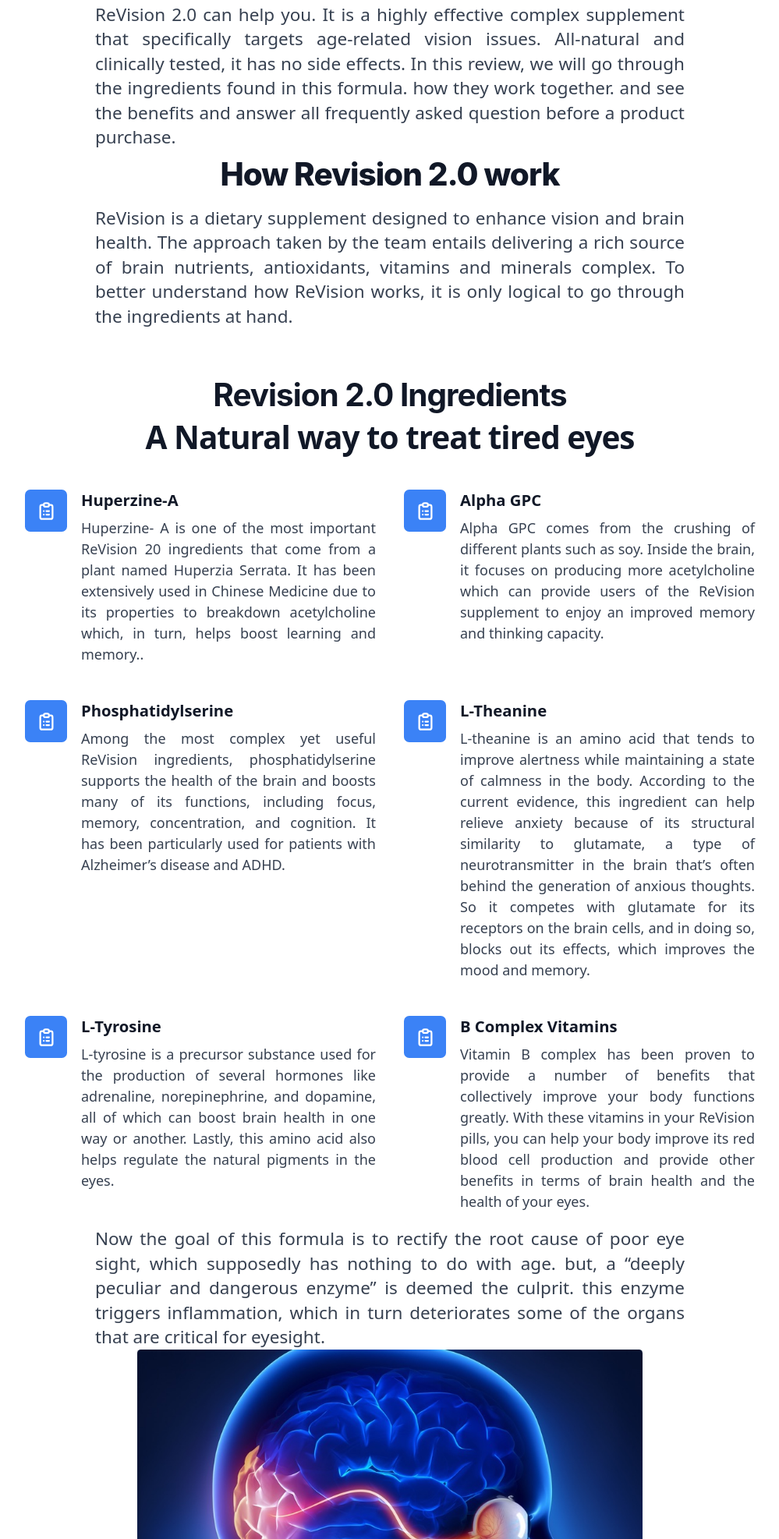
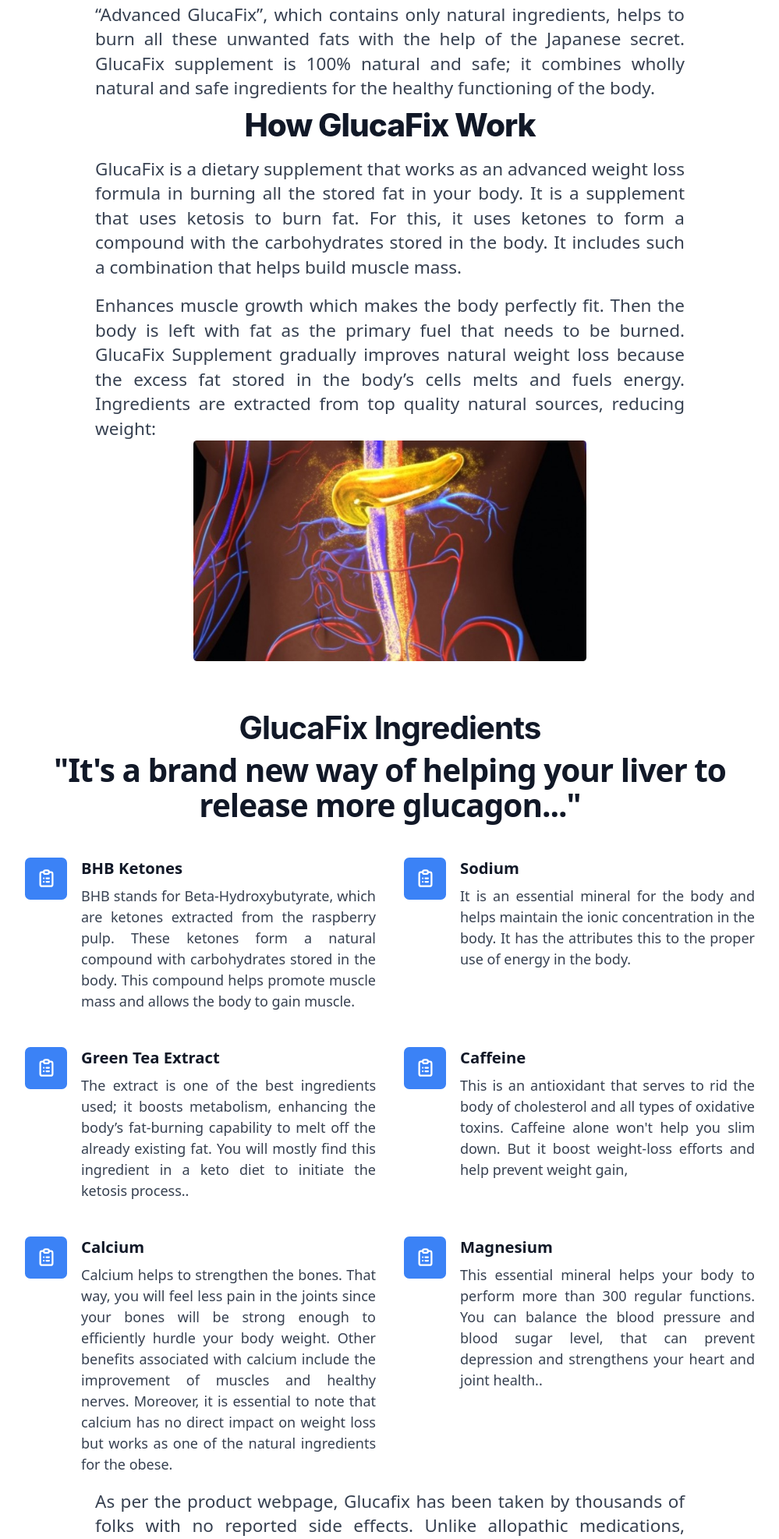
Before and after one commit to ouss4m4/glucafix, a Gatsby site: page / in a window 1280 px wide. Shown: the part 1743-3717 px from the top of the page at 78% size, without its empty margins (140-1139 px from the left). Built offline with nearby package versions, Linux system fonts and the light colour scheme; Gatsby itself is replaced by a stand-in of ours.

Commit message:
halfway through

```diff
--- a/src/components/features/index.js
+++ b/src/components/features/index.js
@@ -16,11 +16,12 @@
                 id="ingredients"
                 className="mt-2 text-3xl leading-8 font-bold tracking-tight text-gray-900 sm:text-4xl"
               >
-                Revision 2.0 Ingredients
+                GlucaFix Ingredients
               </h2>
             </Link>
             <p className="mt-2 text-3xl leading-8 font-extrabold tracking-tight text-gray-900 sm:text-4xl">
-              A Natural way to treat tired eyes
+              "It's a brand new way of helping your liver to release more
+              glucagon..."
             </p>
             {/* <p className="mt-4 max-w-2xl text-xl text-gray-700 lg:mx-auto text-justify">
               ReVision 2.0 brings together a powerful mix of herbs and
@@ -53,14 +54,14 @@
                 </div>
                 <div className="ml-4">
                   <dt className="text-lg leading-6 font-bold text-gray-900 ">
-                    Huperzine-A
+                    BHB Ketones
                   </dt>
                   <dd className="mt-2 text-base text-gray-700 text-justify">
-                    Huperzine- A is one of the most important ReVision 20
-                    ingredients that come from a plant named Huperzia Serrata.
-                    It has been extensively used in Chinese Medicine due to its
-                    properties to breakdown acetylcholine which, in turn, helps
-                    boost learning and memory..
+                    BHB stands for Beta-Hydroxybutyrate, which are ketones
+                    extracted from the raspberry pulp. These ketones form a
+                    natural compound with carbohydrates stored in the body. This
+                    compound helps promote muscle mass and allows the body to
+                    gain muscle.
                   </dd>
                 </div>
               </div>
@@ -86,14 +87,12 @@
                 </div>
                 <div className="ml-4">
                   <dt className="text-lg leading-6 font-bold text-gray-900">
-                    Alpha GPC
+                    Sodium
                   </dt>
                   <dd className="mt-2 text-base text-gray-700 text-justify">
-                    Alpha GPC comes from the crushing of different plants such
-                    as soy. Inside the brain, it focuses on producing more
-                    acetylcholine which can provide users of the ReVision
-                    supplement to enjoy an improved memory and thinking
-                    capacity.
+                    It is an essential mineral for the body and helps maintain
+                    the ionic concentration in the body. It has the attributes
+                    this to the proper use of energy in the body.
                   </dd>
                 </div>
               </div>
@@ -120,14 +119,13 @@
                 </div>
                 <div className="ml-4">
                   <dt className="text-lg leading-6 font-bold text-gray-900">
-                    Phosphatidylserine
+                    Green Tea Extract
                   </dt>
                   <dd className="mt-2 text-base text-gray-700 text-justify">
-                    Among the most complex yet useful ReVision ingredients,
-                    phosphatidylserine supports the health of the brain and
-                    boosts many of its functions, including focus, memory,
-                    concentration, and cognition. It has been particularly used
-                    for patients with Alzheimer’s disease and ADHD.
+                    The extract is one of the best ingredients used; it boosts
+                    metabolism, enhancing the body’s fat-burning capability to
+                    melt off the already existing fat. You will mostly find this
+                    ingredient in a keto diet to initiate the ketosis process..
                   </dd>
                 </div>
               </div>
@@ -154,18 +152,13 @@
                 </div>
                 <div className="ml-4">
                   <dt className="text-lg leading-6 font-bold text-gray-900">
-                    L-Theanine
+                    Caffeine
                   </dt>
                   <dd className="mt-2 text-base text-gray-700 text-justify">
-                    L-theanine is an amino acid that tends to improve alertness
-                    while maintaining a state of calmness in the body. According
-                    to the current evidence, this ingredient can help relieve
-                    anxiety because of its structural similarity to glutamate, a
-                    type of neurotransmitter in the brain that’s often behind
-                    the generation of anxious thoughts. So it competes with
-                    glutamate for its receptors on the brain cells, and in doing
-                    so, blocks out its effects, which improves the mood and
-                    memory.
+                    This is an antioxidant that serves to rid the body of
+                    cholesterol and all types of oxidative toxins. Caffeine
+                    alone won't help you slim down. But it boost weight-loss
+                    efforts and help prevent weight gain,
                   </dd>
                 </div>
               </div>
@@ -192,14 +185,16 @@
                 </div>
                 <div className="ml-4">
                   <dt className="text-lg leading-6 font-bold text-gray-900">
-                    L-Tyrosine
+                    Calcium
                   </dt>
                   <dd className="mt-2 text-base text-gray-700 text-justify">
-                    L-tyrosine is a precursor substance used for the production
-                    of several hormones like adrenaline, norepinephrine, and
-                    dopamine, all of which can boost brain health in one way or
-                    another. Lastly, this amino acid also helps regulate the
-                    natural pigments in the eyes.
+                    Calcium helps to strengthen the bones. That way, you will
+                    feel less pain in the joints since your bones will be strong
+                    enough to efficiently hurdle your body weight. Other
+                    benefits associated with calcium include the improvement of
+                    muscles and healthy nerves. Moreover, it is essential to
+                    note that calcium has no direct impact on weight loss but
+                    works as one of the natural ingredients for the obese.
                   </dd>
                 </div>
               </div>
@@ -225,15 +220,13 @@
                 </div>
                 <div className="ml-4">
                   <dt className="text-lg leading-6 font-bold text-gray-900">
-                    B Complex Vitamins
+                    Magnesium
                   </dt>
                   <dd className="mt-2 text-base text-gray-700 text-justify">
-                    Vitamin B complex has been proven to provide a number of
-                    benefits that collectively improve your body functions
-                    greatly. With these vitamins in your ReVision pills, you can
-                    help your body improve its red blood cell production and
-                    provide other benefits in terms of brain health and the
-                    health of your eyes.
+                    This essential mineral helps your body to perform more than
+                    300 regular functions. You can balance the blood pressure
+                    and blood sugar level, that can prevent depression and
+                    strengthens your heart and joint health..
                   </dd>
                 </div>
               </div>
@@ -241,11 +234,13 @@
           </div>
           <div className="lg:text-center">
             <p className="mt-4 max-w-2xl text-xl text-gray-700 lg:mx-auto text-justify">
-              Now the goal of this formula is to rectify the root cause of poor
-              eye sight, which supposedly has nothing to do with age. but, a
-              “deeply peculiar and dangerous enzyme” is deemed the culprit. this
-              enzyme triggers inflammation, which in turn deteriorates some of
-              the organs that are critical for eyesight.
+              As per the product webpage, Glucafix has been taken by thousands
+              of folks with no reported side effects. Unlike allopathic
+              medications, everything inside Glucafix is reported to be natural.
+              Users might experience some nights where you don’t want to go to
+              sleep when your energy levels soar through the roof! Also people
+              around you might keep asking what you’ve been up to look so
+              good…but we trust those are minor annoyances.
             </p>
           </div>
           <div className="max-w-xl mx-auto">
@@ -268,11 +263,11 @@
                 id="benefits"
                 className="mt-2 text-3xl leading-8 font-bold tracking-tight text-gray-900 sm:text-4xl"
               >
-                Revision 2.0 Benefits
+                GlucaFix Benefits
               </h2>
             </Link>
             <p className="mt-2 text-2xl leading-8 font-bold tracking-tight text-gray-900 sm:text-2xl">
-              What are the benefits that you could expect, by using ReVision?{" "}
+              What are the benefits that you could expect, by taking GlucaFix?{" "}
             </p>
             {/* <p className="mt-4 max-w-2xl text-xl text-gray-700 lg:mx-auto text-justify">
               ReVision 2.0 brings together a powerful mix of herbs and
@@ -344,16 +339,13 @@
                 </div>
                 <div className="ml-4">
                   <dt className="text-lg leading-6 font-bold text-gray-900 ">
-                    Improve your vision.
+                    Enhanced metabolism.
                   </dt>
                   <dd className="mt-2 text-base text-gray-700 text-justify">
-                    Over time, as you eyesight degenerates, you stop seeing
-                    things clearly. You start facing issues like floaters,
-                    distorted images, flashes, etc. ReVision can help you
-                    restore your vision, so you can see things like you did
-                    before your eyes started to go bad. This supplement has
-                    nutrients that aid in bringing your eyesight back to its
-                    former healthy level..
+                    Similar to other weight loss supplements, GlucaFix help to
+                    enhance metabolic metabolism activities in the body. The
+                    increased metabolic activities will help burn fat quickly,
+                    and your weight will subsequently begin going down.
                   </dd>
                 </div>
               </div>
@@ -379,15 +371,14 @@
                 </div>
                 <div className="ml-4">
                   <dt className="text-lg leading-6 font-bold text-gray-900">
-                    Considerably reduce the risk of surgery
+                    Increased energy
                   </dt>
                   <dd className="mt-2 text-base text-gray-700 text-justify">
-                    Certain eye ailments like cataract and macular degeneration
-                    require surgery to be repaired. Fortunately, if you consume
-                    ReVision, you can combat these issues and circumvent the
-                    surgery if you don't want to undergo a procedure. This
-                    supplement depends on natural ingredients to help you
-                    restore your eyesight.
+                    Plus sized people need more energy to stay active, and
+                    GlucaFix works perfectly to replenish the energy levels in
+                    your body. That way, you can hit the gym and reduce your
+                    weight since you will feel more energetic throughout the
+                    day.
                   </dd>
                 </div>
               </div>
@@ -417,14 +408,11 @@
                     <strong>Cash-Back Guarantee</strong>
                   </dt>
                   <dd className="mt-2 text-base text-gray-700 text-justify">
-                    With so many products being promoted as the ultimate
-                    solution to brain and vision health, you might wonder what
-                    sets this one apart and if it will indeed work. The good
-                    thing with the <strong>ReVision™</strong> supplement is that
-                    it is backed with an airtight 60-day money-back guarantee.
-                    You don’t have to worry about whether it will work or not.
-                    If you purchase it and find that it’s a complete bunch of
-                    hogwash, just return it and ask for your money.
+                    Glucafix™ supplement is backed with a no question asked
+                    money-back guarantee. You don’t have to worry about whether
+                    it will work or not. If you purchase it and find that it’s a
+                    complete bunch of hogwash, just return it and ask for your
+                    money.
                   </dd>
                 </div>
               </div>
@@ -450,17 +438,12 @@
                 </div>
                 <div className="ml-4">
                   <dt className="text-lg leading-6 font-bold text-gray-900">
-                    Slightly reduce the UV effects on your eyes.
+                    reduce the food craving.
                   </dt>
                   <dd className="mt-2 text-base text-gray-700 text-justify">
-                    This supplement also acts as a natural sunblock, and filters
-                    out UV rays, and keeps your eyes safe. This reduces the need
-                    for sunglasses constantly. Usually, with degenerative eye
-                    conditions, going out in the sun is quite discomforting.
-                    This supplement helps your eyes grow stronger, and thus more
-                    resistant to UV rays and excess light. This doesn't mean
-                    that you should expose your eyes to unnecessary amounts of
-                    light.
+                    GlucaFix ingredients suppress appetite, burn fat, and
+                    optimize hormonal function without causing you any harmful
+                    effects.
                   </dd>
                 </div>
               </div>
@@ -486,13 +469,13 @@
                 </div>
                 <div className="ml-4">
                   <dt className="text-lg leading-6 font-bold text-gray-900">
-                    <strong>Revitalizes Vision</strong>
+                    <strong>Enhances and escalates the Ketosis</strong>
                   </dt>
                   <dd className="mt-2 text-base text-gray-700 text-justify">
-                    The supplement also helps to ramp up your vision by
-                    supplying you with important nutrients. You will realize
-                    instant changes in your eyesight. If you must wear glasses
-                    to see, you will find that it’s not necessary to do so.
+                    The supplement also helps to ramp up your weight loss
+                    journey by supplying you with important nutrients.ang get
+                    your body into a KETOSIS state faster. accelerating the fat
+                    burning
                   </dd>
                 </div>
               </div>
--- a/src/components/howitwork/index.js
+++ b/src/components/howitwork/index.js
@@ -31,31 +31,42 @@
               into ketosis, This state accelerate the process of fat burning and
               allow you to get the desired weight and body in a moderate period.
               “Advanced GlucaFix” has made it possible by restoring the function
-              of the pancreas and keep losing weight steadily.
+              of the liver and keep losing weight steadily.
             </p>
             <div className="max-w-md mx-auto">
               <FluidImg filename="pack.png" />
             </div>
+
             <p className="mt-4 max-w-2xl text-xl text-gray-700 lg:mx-auto text-justify">
-              ReVision 2.0 can help you. It is a highly effective complex
-              supplement that specifically targets age-related vision issues.
-              All-natural and clinically tested, it has no side effects. In this
-              review, we will go through the ingredients found in this formula.
-              how they work together. and see the benefits and answer all
-              frequently asked question before a product purchase.
+              “Advanced GlucaFix”, which contains only natural ingredients,
+              helps to burn all these unwanted fats with the help of the
+              Japanese secret. GlucaFix supplement is 100% natural and safe; it
+              combines wholly natural and safe ingredients for the healthy
+              functioning of the body.
             </p>
           </div>
           <div className="lg:text-center md:text-center">
-            <h1 className="mt-2 text-3xl leading-8 font-extrabold tracking-tight text-gray-900 sm:text-4xl">
-              How Revision 2.0 work
-            </h1>
+            <h2 className="mt-2 text-3xl leading-8 font-extrabold tracking-tight text-gray-900 sm:text-4xl">
+              How GlucaFix Work
+            </h2>
             <p className="mt-4 max-w-2xl text-xl text-gray-700 lg:mx-auto text-justify">
-              ReVision is a dietary supplement designed to enhance vision and
-              brain health. The approach taken by the team entails delivering a
-              rich source of brain nutrients, antioxidants, vitamins and
-              minerals complex. To better understand how ReVision works, it is
-              only logical to go through the ingredients at hand.
+              GlucaFix is a dietary supplement that works as an advanced weight
+              loss formula in burning all the stored fat in your body. It is a
+              supplement that uses ketosis to burn fat. For this, it uses
+              ketones to form a compound with the carbohydrates stored in the
+              body. It includes such a combination that helps build muscle mass.
             </p>
+            <p className="mt-4 max-w-2xl text-xl text-gray-700 lg:mx-auto text-justify">
+              Enhances muscle growth which makes the body perfectly fit. Then
+              the body is left with fat as the primary fuel that needs to be
+              burned. GlucaFix Supplement gradually improves natural weight loss
+              because the excess fat stored in the body’s cells melts and fuels
+              energy. Ingredients are extracted from top quality natural
+              sources, reducing weight:
+            </p>
+            <div className="max-w-md mx-auto">
+              <FluidImg filename="liver.jpg" />
+            </div>
           </div>
         </div>
       </div>
```
Also changed, not shown: src/images/discount.JPG (added), src/images/liver.jpg (added).
